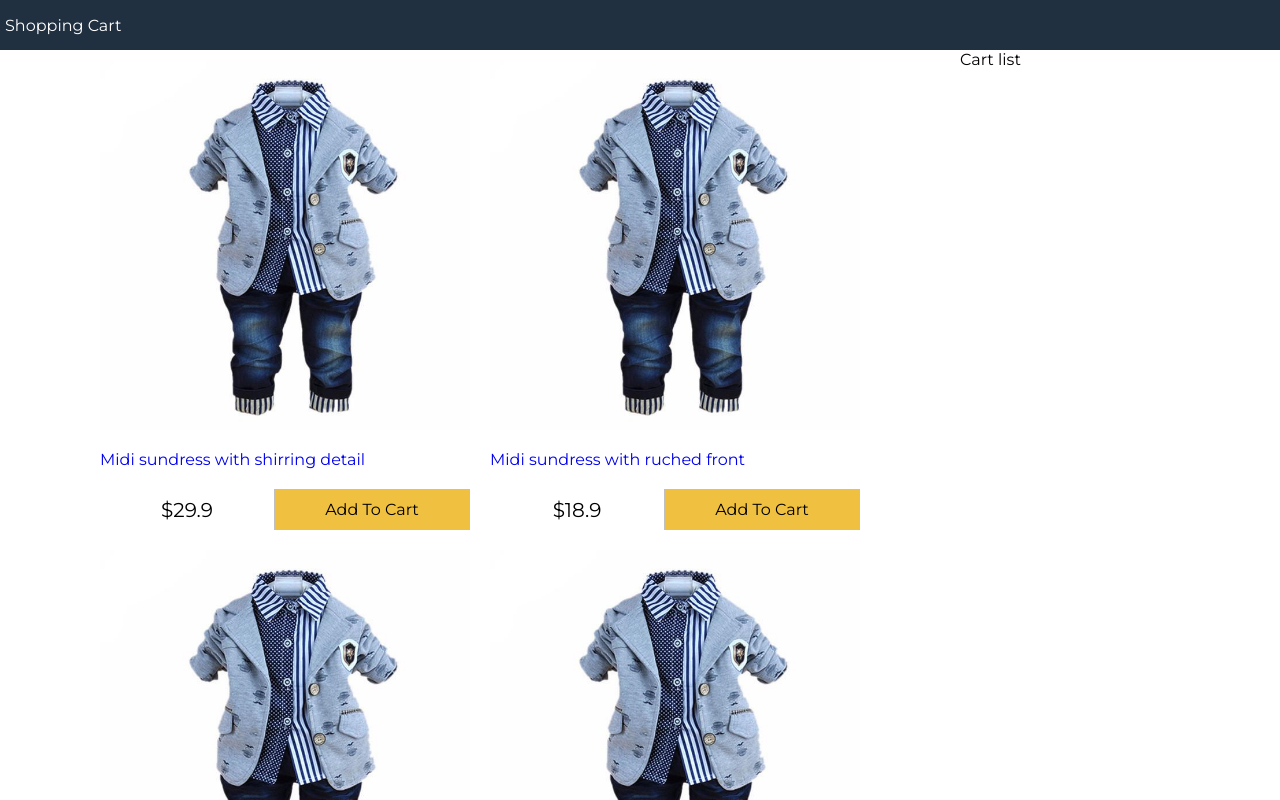
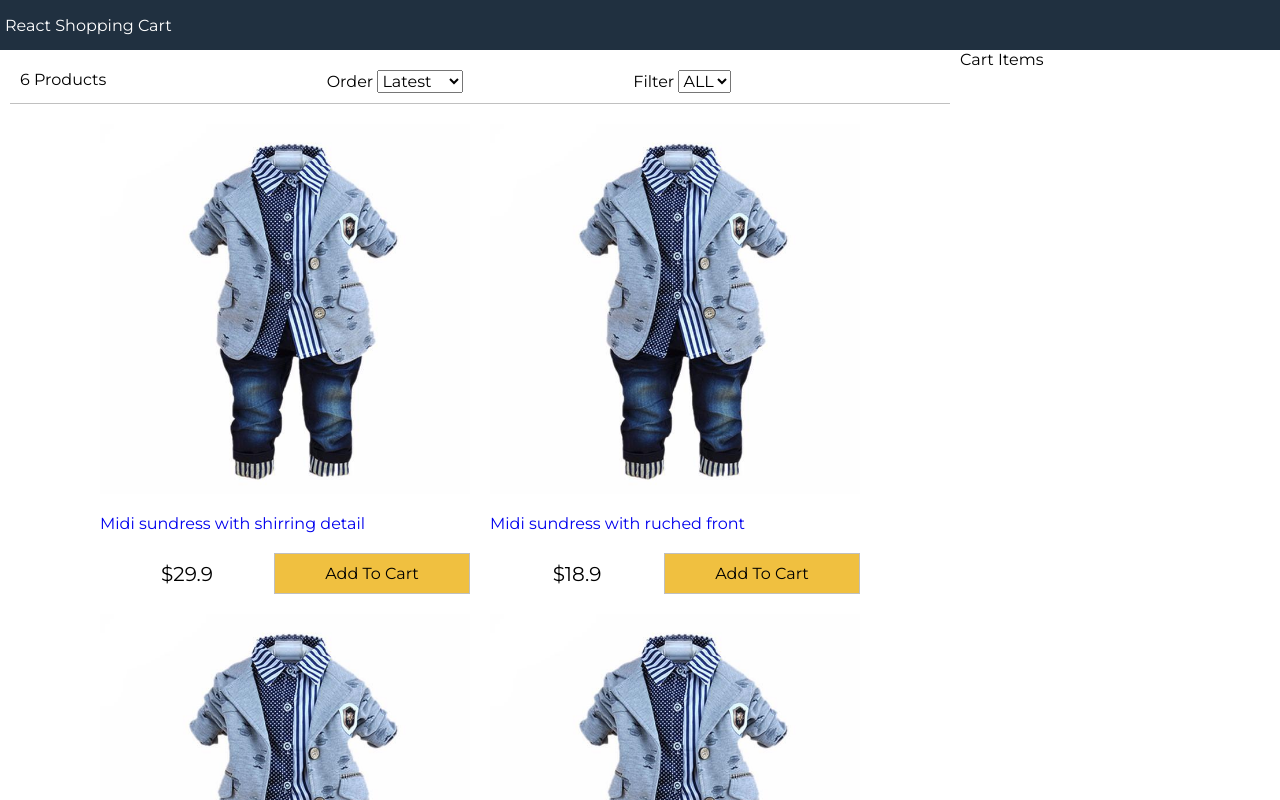
Before and after one commit to viper-villa/shopping-app, a React (Create React App) app: page / in a window 1280 px wide. Shown: the top 800 px of the page. Built offline with nearby package versions, Linux system fonts and the light colour scheme.

Commit message:
filter products

```diff
--- a/src/App.js
+++ b/src/App.js
@@ -1,36 +1,75 @@
-import React from 'react';
-import Products from './components/Products';
-import data from './data.json';
-
+import React from "react";
+import data from "./data.json";
+import Products from "./components/Products";
+import Filter from "./components/Filter";
 
 class App extends React.Component {
   constructor() {
     super();
     this.state = {
       products: data.products,
-      size:"",
-      sort:""
+      size: "",
+      sort: "",
     };
   }
+  sortProducts = (event) => {
+    // impl
+    const sort = event.target.value;
+    console.log(event.target.value);
+    this.setState((state) => ({
+      sort: sort,
+      products: this.state.products
+        .slice()
+        .sort((a, b) =>
+          sort === "lowest"
+            ? a.price > b.price
+              ? 1
+              : -1
+            : sort === "highest"
+            ? a.price < b.price
+              ? 1
+              : -1
+            : a._id < b._id
+            ? 1
+            : -1
+        ),
+    }));
+  };
+  filterProducts = (event) => {
+
+    if (event.target.value === "") {
+      this.setState({ size: event.target.value, products: data.products });
+    } else {
+      this.setState({
+        size: event.target.value,
+        products: data.products.filter(
+          (product) => product.availableSizes.indexOf(event.target.value) >= 0
+        ),
+      });
+    }
+  };
   render() {
     return (
       <div className="grid-container">
         <header>
-          <a href="/">Shopping Cart</a>
+          <a href="/">React Shopping Cart</a>
         </header>
         <main>
           <div className="content">
             <div className="main">
+              <Filter
+                count={this.state.products.length}
+                size={this.state.size}
+                sort={this.state.sort}
+                filterProducts={this.filterProducts}
+                sortProducts={this.sortProducts}
+              ></Filter>
               <Products products={this.state.products}></Products>
             </div>
-            <div className="sidebar">
-              Cart list
-            </div>
+            <div className="sidebar">Cart Items</div>
           </div>
         </main>
-        <footer>
-          All Right Is reserved
-        </footer>
+        <footer>All right is reserved.</footer>
       </div>
     );
   }
--- /dev/null
+++ b/src/components/Filter.js
@@ -0,0 +1,33 @@
+import React, { Component } from "react";
+
+export default class Filter extends Component {
+    render() {
+        return (
+
+            <div className="filter">
+                <div className="filter-result">{this.props.count} Products</div>
+                   <div className="filter-sort">
+                    Order{" "}
+                    <select value={this.props.sort} onChange={this.props.sortProducts}>
+                        <option>Latest</option>
+                        <option value="lowest">Lowest</option>
+                        <option value="highest">Highest</option>
+                    </select>
+
+                </div>
+                   <div className="filter-size">
+                    Filter{" "}
+                    <select value={this.props.size} onChange={this.props.filterProducts}>
+                        <option value="">ALL</option>
+                        <option value="XS">XS</option>
+                        <option value="S">S</option>
+                        <option value="M">M</option>
+                        <option value="L">L</option>
+                        <option value="XL">XL</option>
+                        <option value="XXL">XXL</option>
+                    </select>
+                </div>
+            </div>
+        );
+    }
+}
```
Also changed, not shown: public/images/no_data_found.png (added).
